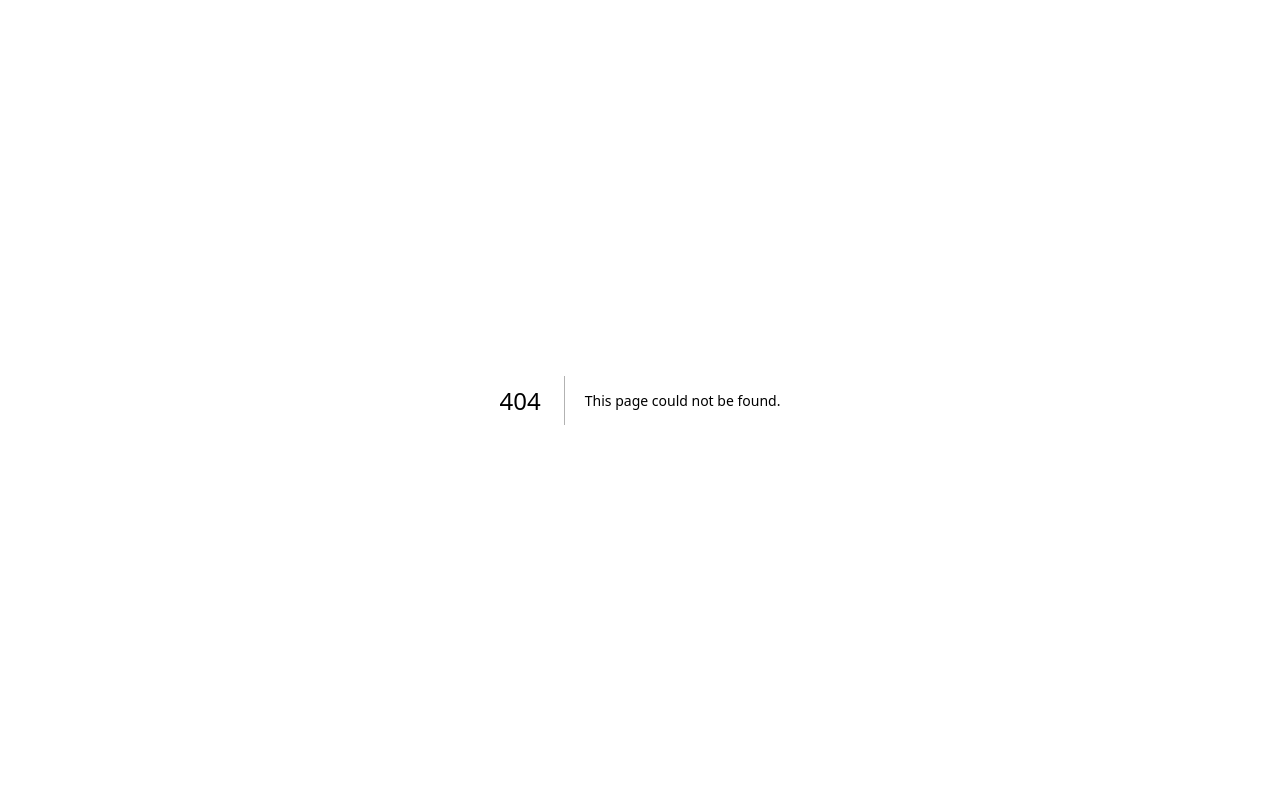
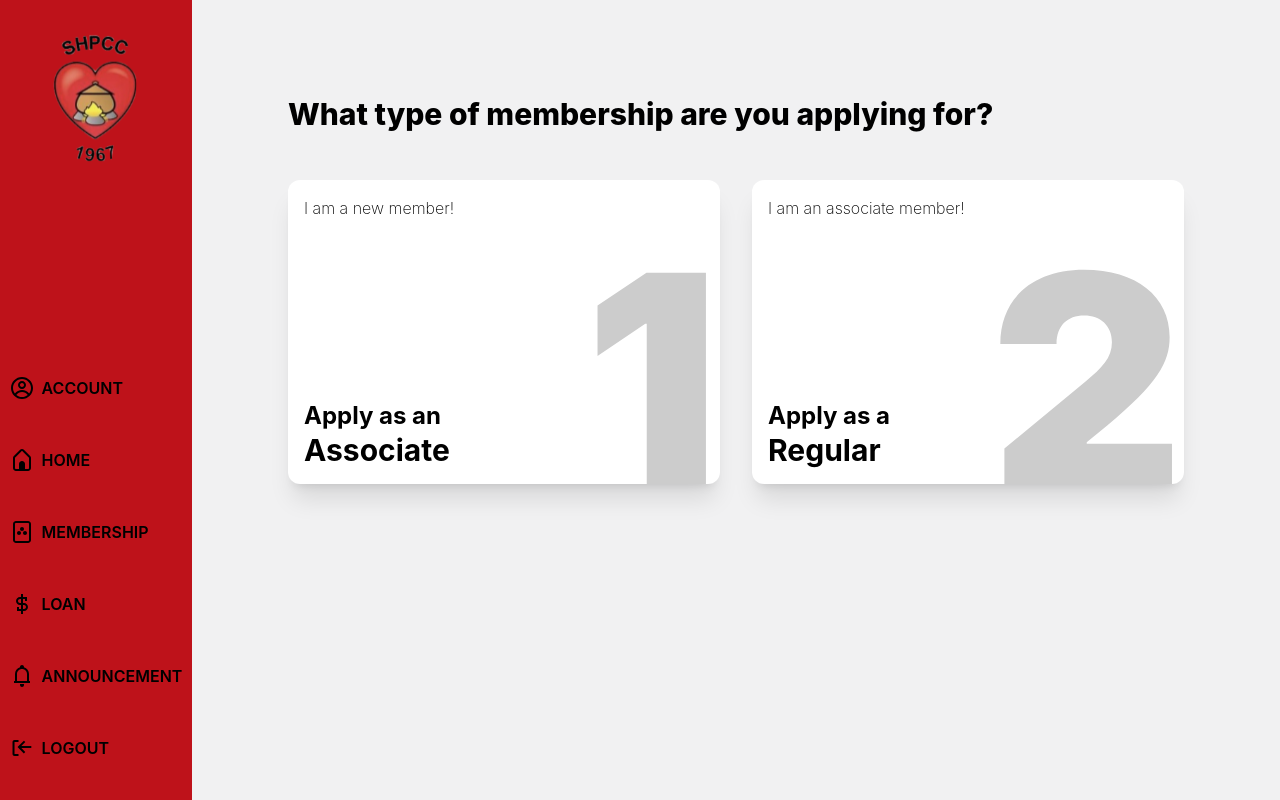
Before and after one commit to matthewdizon/shpcc-frontend, a Next.js app: page /dashboard/membership in a window 1280 px wide. Before the commit this address had no page. Built offline with nearby package versions, Linux system fonts and the light colour scheme; no server answers.

Commit message:
restructure folder, added membership page

```diff
--- a/components/dashboard/Layout.js
+++ b/components/dashboard/Layout.js
@@ -1,10 +1,14 @@
 import SideNav from "./SideNav";
+import Head from "next/head";
 
 export default function Layout({ children }) {
   return (
     <div className="flex">
+      <Head>
+        <title>Sacred Heart Parish Credit Cooperative</title>
+      </Head>
       <SideNav />
-      <div className="bg-[#F1F1F2] text-black min-h-screen w-[90vw]">
+      <div className="bg-[#F1F1F2] text-black min-h-screen w-[85vw]">
         <main>{children}</main>
       </div>
     </div>
--- a/components/dashboard/SideNav.js
+++ b/components/dashboard/SideNav.js
@@ -3,6 +3,7 @@ import Image from "next/image";
 import { UserContext } from "../../context/userContext";
 import { useEffect, useContext } from "react";
 import Router from "next/router";
+import Link from "next/link";
 
 export default function SideNav() {
   const { user, setUser } = useContext(UserContext);
@@ -36,11 +37,13 @@ export default function SideNav() {
     Router.push("/login");
   };
 
+  let svgSize = 24;
+
   const ProfileSVG = () => {
     return (
       <svg
-        width="36"
-        height="36"
+        width={svgSize}
+        height={svgSize}
         viewBox="0 0 24 24"
         fill="none"
         xmlns="http://www.w3.org/2000/svg"
@@ -64,8 +67,8 @@ export default function SideNav() {
   const HomeSVG = () => {
     return (
       <svg
-        width="36"
-        height="36"
+        width={svgSize}
+        height={svgSize}
         viewBox="0 0 24 24"
         fill="none"
         xmlns="http://www.w3.org/2000/svg"
@@ -83,8 +86,8 @@ export default function SideNav() {
   const MembershipSVG = () => {
     return (
       <svg
-        width="36"
-        height="36"
+        width={svgSize}
+        height={svgSize}
         viewBox="0 0 24 24"
         fill="none"
         xmlns="http://www.w3.org/2000/svg"
@@ -114,8 +117,8 @@ export default function SideNav() {
   const LoanSVG = () => {
     return (
       <svg
-        width="36"
-        height="36"
+        width={svgSize}
+        height={svgSize}
         viewBox="0 0 24 24"
         fill="none"
         xmlns="http://www.w3.org/2000/svg"
@@ -133,8 +136,8 @@ export default function SideNav() {
   const AnnouncementSVG = () => {
     return (
       <svg
-        width="36"
-        height="36"
+        width={svgSize}
+        height={svgSize}
         viewBox="0 0 24 24"
         fill="none"
         xmlns="http://www.w3.org/2000/svg"
@@ -148,11 +151,12 @@ export default function SideNav() {
       </svg>
     );
   };
+
   const RequestSVG = () => {
     return (
       <svg
-        width="36"
-        height="36"
+        width={svgSize}
+        height={svgSize}
         viewBox="0 0 24 24"
         fill="none"
         xmlns="http://www.w3.org/2000/svg"
@@ -173,8 +177,8 @@ export default function SideNav() {
   const QuestionSVG = () => {
     return (
       <svg
-        width="36"
-        height="36"
+        width={svgSize}
+        height={svgSize}
         viewBox="0 0 24 24"
         fill="none"
         xmlns="http://www.w3.org/2000/svg"
@@ -210,178 +214,39 @@ export default function SideNav() {
       link: "Announcement",
       svg: <AnnouncementSVG />,
     },
-    {
-      link: "Request",
-      svg: <RequestSVG />,
-    },
-    {
-      link: "Question",
-      svg: <QuestionSVG />,
-    },
+    // {
+    //   link: "Request",
+    //   svg: <RequestSVG />,
+    // },
+    // {
+    //   link: "Question",
+    //   svg: <QuestionSVG />,
+    // },
   ];
 
   return (
-    <nav className="bg-[#BE121A] w-[10vw] flex flex-col items-center justify-between py-6">
+    <nav className="bg-[#BE121A] w-[15vw] flex flex-col items-center justify-between py-6">
       <Image src={Logo} alt="Logo" width={100} height={100} />
       <div className="grid gap-4">
-        {/* <div className="flex flex-col items-center gap-2">
-          <svg
-            width="36"
-            height="36"
-            viewBox="0 0 24 24"
-            fill="none"
-            xmlns="http://www.w3.org/2000/svg"
-          >
-            <path
-              fill-rule="evenodd"
-              clip-rule="evenodd"
-              d="M16 9C16 11.2091 14.2091 13 12 13C9.79086 13 8 11.2091 8 9C8 6.79086 9.79086 5 12 5C14.2091 5 16 6.79086 16 9ZM14 9C14 10.1046 13.1046 11 12 11C10.8954 11 10 10.1046 10 9C10 7.89543 10.8954 7 12 7C13.1046 7 14 7.89543 14 9Z"
-              fill="currentColor"
-            />
-            <path
-              fill-rule="evenodd"
-              clip-rule="evenodd"
-              d="M12 1C5.92487 1 1 5.92487 1 12C1 18.0751 5.92487 23 12 23C18.0751 23 23 18.0751 23 12C23 5.92487 18.0751 1 12 1ZM3 12C3 14.0902 3.71255 16.014 4.90798 17.5417C6.55245 15.3889 9.14627 14 12.0645 14C14.9448 14 17.5092 15.3531 19.1565 17.4583C20.313 15.9443 21 14.0524 21 12C21 7.02944 16.9706 3 12 3C7.02944 3 3 7.02944 3 12ZM12 21C9.84977 21 7.87565 20.2459 6.32767 18.9878C7.59352 17.1812 9.69106 16 12.0645 16C14.4084 16 16.4833 17.1521 17.7538 18.9209C16.1939 20.2191 14.1881 21 12 21Z"
-              fill="currentColor"
-            />
-          </svg>
-          <p>Account</p>
-        </div>
-        <div className="flex flex-col items-center gap-2">
-          <svg
-            width="36"
-            height="36"
-            viewBox="0 0 24 24"
-            fill="none"
-            xmlns="http://www.w3.org/2000/svg"
-          >
-            <path
-              fill-rule="evenodd"
-              clip-rule="evenodd"
-              d="M6 22.8787C4.34315 22.8787 3 21.5355 3 19.8787V9.87866C3 9.84477 3.00169 9.81126 3.00498 9.77823H3C3 9.20227 3.2288 8.64989 3.63607 8.24262L9.87868 2.00002C11.0502 0.828445 12.9497 0.828445 14.1213 2.00002L20.3639 8.24264C20.7712 8.6499 21 9.20227 21 9.77823H20.995C20.9983 9.81126 21 9.84477 21 9.87866V19.8787C21 21.5355 19.6569 22.8787 18 22.8787H6ZM12.7071 3.41423L19 9.70713V19.8787C19 20.4309 18.5523 20.8787 18 20.8787H15V15.8787C15 14.2218 13.6569 12.8787 12 12.8787C10.3431 12.8787 9 14.2218 9 15.8787V20.8787H6C5.44772 20.8787 5 20.4309 5 19.8787V9.7072L11.2929 3.41423C11.6834 3.02371 12.3166 3.02371 12.7071 3.41423Z"
-              fill="currentColor"
-            />
-          </svg>
-          <p>Home</p>
-        </div>
-        <div className="flex flex-col items-center gap-2">
-          <svg
-            width="36"
-            height="36"
-            viewBox="0 0 24 24"
-            fill="none"
-            xmlns="http://www.w3.org/2000/svg"
-          >
-            <path
-              d="M12 11C13.1046 11 14 10.1046 14 9C14 7.89543 13.1046 7 12 7C10.8954 7 10 7.89543 10 9C10 10.1046 10.8954 11 12 11Z"
-              fill="currentColor"
-            />
-            <path
-              d="M11 13C11 14.1046 10.1046 15 9 15C7.89543 15 7 14.1046 7 13C7 11.8954 7.89543 11 9 11C10.1046 11 11 11.8954 11 13Z"
-              fill="currentColor"
-            />
-            <path
-              d="M15 15C16.1046 15 17 14.1046 17 13C17 11.8954 16.1046 11 15 11C13.8954 11 13 11.8954 13 13C13 14.1046 13.8954 15 15 15Z"
-              fill="currentColor"
-            />
-            <path
-              fill-rule="evenodd"
-              clip-rule="evenodd"
-              d="M3 4C3 2.34315 4.34315 1 6 1H18C19.6569 1 21 2.34315 21 4V20C21 21.6569 19.6569 23 18 23H6C4.34315 23 3 21.6569 3 20V4ZM6 3H18C18.5523 3 19 3.44772 19 4V20C19 20.5523 18.5523 21 18 21H6C5.44772 21 5 20.5523 5 20V4C5 3.44772 5.44772 3 6 3Z"
-              fill="currentColor"
-            />
-          </svg>
-          <p>Membership</p>
-        </div>
-        <div className="flex flex-col items-center gap-2">
-          <svg
-            width="36"
-            height="36"
-            viewBox="0 0 24 24"
-            fill="none"
-            xmlns="http://www.w3.org/2000/svg"
-          >
-            <path
-              fill-rule="evenodd"
-              clip-rule="evenodd"
-              d="M11 19V22H13V19H14C16.2091 19 18 17.2091 18 15C18 12.7909 16.2091 11 14 11H13V7H15V9H17V5H13V2H11V5H10C7.79086 5 6 6.79086 6 9C6 11.2091 7.79086 13 10 13H11V17H9V15H7V19H11ZM13 17H14C15.1046 17 16 16.1046 16 15C16 13.8954 15.1046 13 14 13H13V17ZM11 11V7H10C8.89543 7 8 7.89543 8 9C8 10.1046 8.89543 11 10 11H11Z"
-              fill="currentColor"
-            />
-          </svg>
-          <p>Loan</p>
-        </div>
-        <div className="flex flex-col items-center gap-2">
-          <svg
-            width="36"
-            height="36"
-            viewBox="0 0 24 24"
-            fill="none"
-            xmlns="http://www.w3.org/2000/svg"
-          >
-            <path
-              fill-rule="evenodd"
-              clip-rule="evenodd"
-              d="M14 3V3.28988C16.8915 4.15043 19 6.82898 19 10V17H20V19H4V17H5V10C5 6.82898 7.10851 4.15043 10 3.28988V3C10 1.89543 10.8954 1 12 1C13.1046 1 14 1.89543 14 3ZM7 17H17V10C17 7.23858 14.7614 5 12 5C9.23858 5 7 7.23858 7 10V17ZM14 21V20H10V21C10 22.1046 10.8954 23 12 23C13.1046 23 14 22.1046 14 21Z"
-              fill="currentColor"
-            />
-          </svg>
-          <p>Announcement</p>
-        </div>
-        <div className="flex flex-col items-center gap-2">
-          <svg
-            width="36"
-            height="36"
-            viewBox="0 0 24 24"
-            fill="none"
-            xmlns="http://www.w3.org/2000/svg"
-          >
-            <path d="M7 18H17V16H7V18Z" fill="currentColor" />
-            <path d="M17 14H7V12H17V14Z" fill="currentColor" />
-            <path d="M7 10H11V8H7V10Z" fill="currentColor" />
-            <path
-              fill-rule="evenodd"
-              clip-rule="evenodd"
-              d="M6 2C4.34315 2 3 3.34315 3 5V19C3 20.6569 4.34315 22 6 22H18C19.6569 22 21 20.6569 21 19V9C21 5.13401 17.866 2 14 2H6ZM6 4H13V9H19V19C19 19.5523 18.5523 20 18 20H6C5.44772 20 5 19.5523 5 19V5C5 4.44772 5.44772 4 6 4ZM15 4.10002C16.6113 4.4271 17.9413 5.52906 18.584 7H15V4.10002Z"
-              fill="currentColor"
-            />
-          </svg>
-          <p>Request</p>
-        </div>
-        <div className="flex flex-col items-center gap-2">
-          <svg
-            width="36"
-            height="36"
-            viewBox="0 0 24 24"
-            fill="none"
-            xmlns="http://www.w3.org/2000/svg"
-          >
-            <path
-              fill-rule="evenodd"
-              clip-rule="evenodd"
-              d="M18.319 14.4326C20.7628 11.2941 20.542 6.75347 17.6569 3.86829C14.5327 0.744098 9.46734 0.744098 6.34315 3.86829C3.21895 6.99249 3.21895 12.0578 6.34315 15.182C9.22833 18.0672 13.769 18.2879 16.9075 15.8442C16.921 15.8595 16.9351 15.8745 16.9497 15.8891L21.1924 20.1317C21.5829 20.5223 22.2161 20.5223 22.6066 20.1317C22.9971 19.7412 22.9971 19.1081 22.6066 18.7175L18.364 14.4749C18.3493 14.4603 18.3343 14.4462 18.319 14.4326ZM16.2426 5.28251C18.5858 7.62565 18.5858 11.4246 16.2426 13.7678C13.8995 16.1109 10.1005 16.1109 7.75736 13.7678C5.41421 11.4246 5.41421 7.62565 7.75736 5.28251C10.1005 2.93936 13.8995 2.93936 16.2426 5.28251Z"
-              fill="currentColor"
-            />
-          </svg>
-          <p>Question</p>
-        </div> */}
         {links.map((link, index) => {
           return (
-            <div
-              className="flex flex-col items-center gap-2 hover:text-shpccYellow hover:cursor-pointer"
+            <Link
+              className="flex items-center gap-2 hover:text-shpccYellow hover:cursor-pointer hover:bg-black p-4 rounded-lg font-semibold uppercase"
               key={index}
+              href={`/dashboard/${link.link.toLowerCase()}`}
             >
               {link.svg}
               <p>{link.link}</p>
-            </div>
+            </Link>
           );
         })}
         <div
-          className="flex flex-col items-center gap-2 hover:text-shpccYellow hover:cursor-pointer"
+          className="flex items-center gap-2 hover:text-shpccYellow hover:cursor-pointer hover:bg-black p-4 rounded-lg font-semibold uppercase"
           onClick={() => logout()}
         >
           <svg
-            width="36"
-            height="36"
+            width={svgSize}
+            height={svgSize}
             viewBox="0 0 24 24"
             fill="none"
             xmlns="http://www.w3.org/2000/svg"
--- /dev/null
+++ b/pages/dashboard/membership/index.js
@@ -0,0 +1,35 @@
+import Layout from "../../../components/dashboard/Layout";
+
+function Membership() {
+  return (
+    <Layout>
+      <div className="p-24 h-screen">
+        <p className="pb-12 font-extrabold text-3xl">
+          What type of membership are you applying for?
+        </p>
+        <div className="grid grid-cols-2 gap-8 h-1/2">
+          <div className="bg-white rounded-xl shadow-xl p-4 flex flex-col justify-between relative overflow-hidden hover:shadow-2xl hover:cursor-pointer">
+            <span className="absolute right-0 -bottom-12 text-[300px] opacity-20 font-black leading-none">
+              1
+            </span>
+            <p className="font-extralight">I am a new member!</p>
+            <p className="flex flex-col text-2xl font-bold">
+              Apply as an <span className="text-3xl">Associate</span>
+            </p>
+          </div>
+          <div className="bg-white rounded-xl shadow-xl p-4 flex flex-col justify-between relative overflow-hidden hover:shadow-2xl hover:cursor-pointer">
+            <span className="absolute right-0 -bottom-12 text-[300px] opacity-20 font-black leading-none">
+              2
+            </span>
+            <p className="font-extralight">I am an associate member!</p>
+            <p className="flex flex-col text-2xl font-bold">
+              Apply as a <span className="text-3xl">Regular</span>
+            </p>
+          </div>
+        </div>
+      </div>
+    </Layout>
+  );
+}
+
+export default Membership;
--- a/pages/login.js
+++ b/pages/login.js
@@ -41,7 +41,7 @@ function Login() {
       setUser(email);
 
       // Redirect the user to the home page
-      Router.push("/dashboard");
+      Router.push("/dashboard/home");
     } else {
       // Set error message
       // setMessage("Error: Invalid email or password");
@@ -66,7 +66,7 @@ function Login() {
               <div className="grid">
                 <input
                   type="text"
-                  placeholder="Username"
+                  placeholder="Email"
                   onChange={(e) => setEmail(e.target.value)}
                   className="bg-white border-gray-400 border rounded-lg p-2"
                 />
```
Also changed, not shown: pages/dashboard/home.js (renamed from pages/dashboard/index.js).
